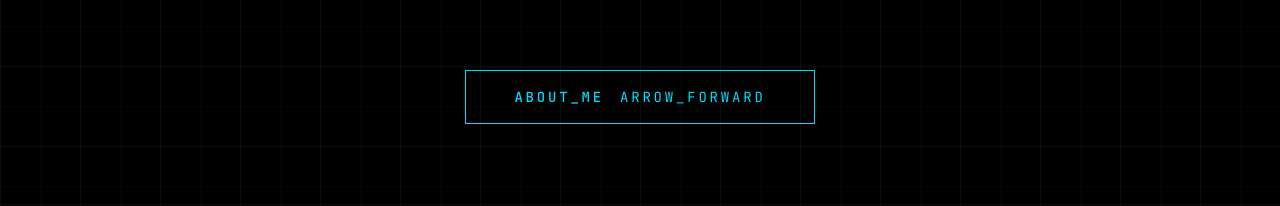
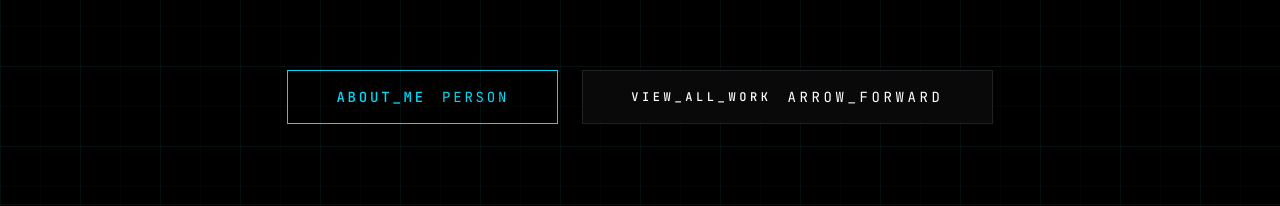
Before and after one commit to 4yangXYAO/4yangXYAO, a React (Vite) app in the folder frontend/: page / in a window 1280 px wide. Shown: the part 574-780 px from the top of the page. Built offline with nearby package versions, Linux system fonts and the light colour scheme; no server answers.

Commit message:
Update Home Page buttons and link to About page

```diff
--- a/frontend/src/pages/HomePage.tsx
+++ b/frontend/src/pages/HomePage.tsx
@@ -95,11 +95,14 @@ export const HomePage = () => {
           transition={{ delay: 0.6 }}
           className="flex flex-wrap justify-center gap-6 z-10"
         >
-          <Link to="/projects" className="cyber-glow-btn px-12 py-4 flex items-center gap-4 group">
+          <Link to="/about" className="cyber-glow-btn px-12 py-4 flex items-center gap-4 group">
             <span>ABOUT_ME</span>
-            <span className="material-symbols-outlined text-sm group-hover:translate-x-2 transition-transform">arrow_forward</span>
+            <span className="material-symbols-outlined text-sm group-hover:translate-x-2 transition-transform">person</span>
           </Link>
-          {/* CV Button Removed */}
+          <Link to="/projects" className="px-12 py-4 bg-[#121212]/50 backdrop-blur-md text-white font-mono text-xs tracking-[0.3em] border border-white/10 hover:border-[#00daf7]/40 transition-all uppercase flex items-center gap-4">
+            <span>VIEW_ALL_WORK</span>
+            <span className="material-symbols-outlined text-sm">arrow_forward</span>
+          </Link>
         </motion.div>
 
         {/* Vertical HUD Line */}
```
